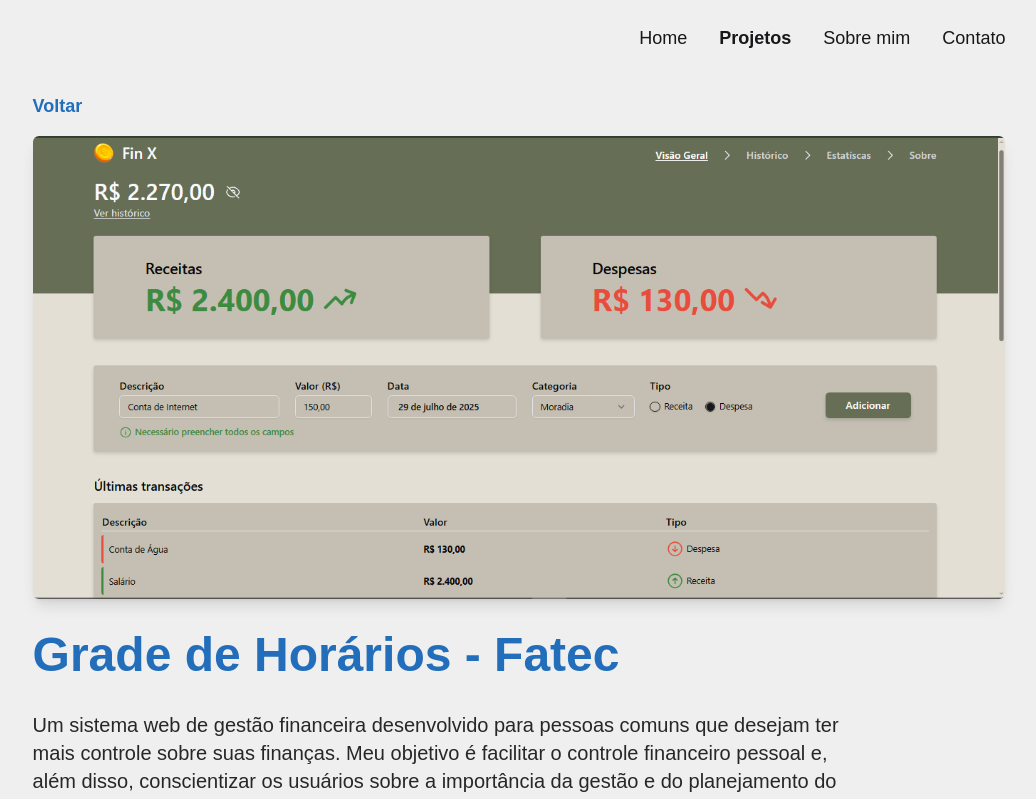
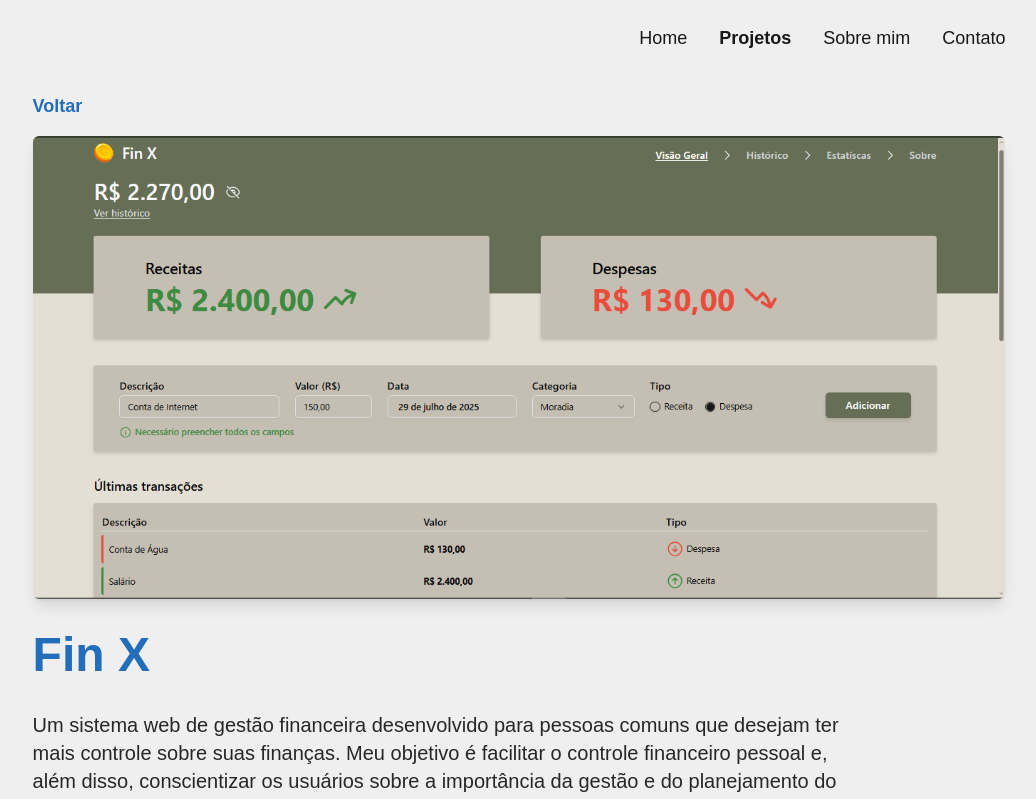
Before and after one commit to EduMachado07/portfolio, a React (Vite) app: page /projects/fin-x in a window 1280 px wide. Shown: the top 799 px of the page, without its empty margins (121-1157 px from the left). Built offline with nearby package versions, Linux system fonts and the light colour scheme; the HTML template or start-up script is replaced by a standard one; a web font is replaced by a local one.

Commit message:
style(finX): ajusta titulo do projeto

```diff
--- a/src/pages/projects/FinX/page.tsx
+++ b/src/pages/projects/FinX/page.tsx
@@ -44,7 +44,7 @@ const Page = () => {
             {/* ABOUT PROJECT */}
             <section className='px-[4vw] md:px-[12vw] flex flex-col md:gap-8 gap-4 -mt-10'>
                 <img src={mainPage} alt="sorry, internal problems" className='w-full rounded-sm shadow-lg' />
-                <ComponentTitle value={Projects[2].title} />
+                <ComponentTitle value={Projects[0].title} />
                 <p className="dark:text-zinc-50 text-zinc-800 md:text-xl text-lg font-supreme md:w-5/6 text-pretty">
                     {Projects[0].description} <a target='_blank' href="https://fin-x-three.vercel.app/" className='underline underline-offset-4 font-supreme-bold'>Experimente!</a>
                 </p>
```
